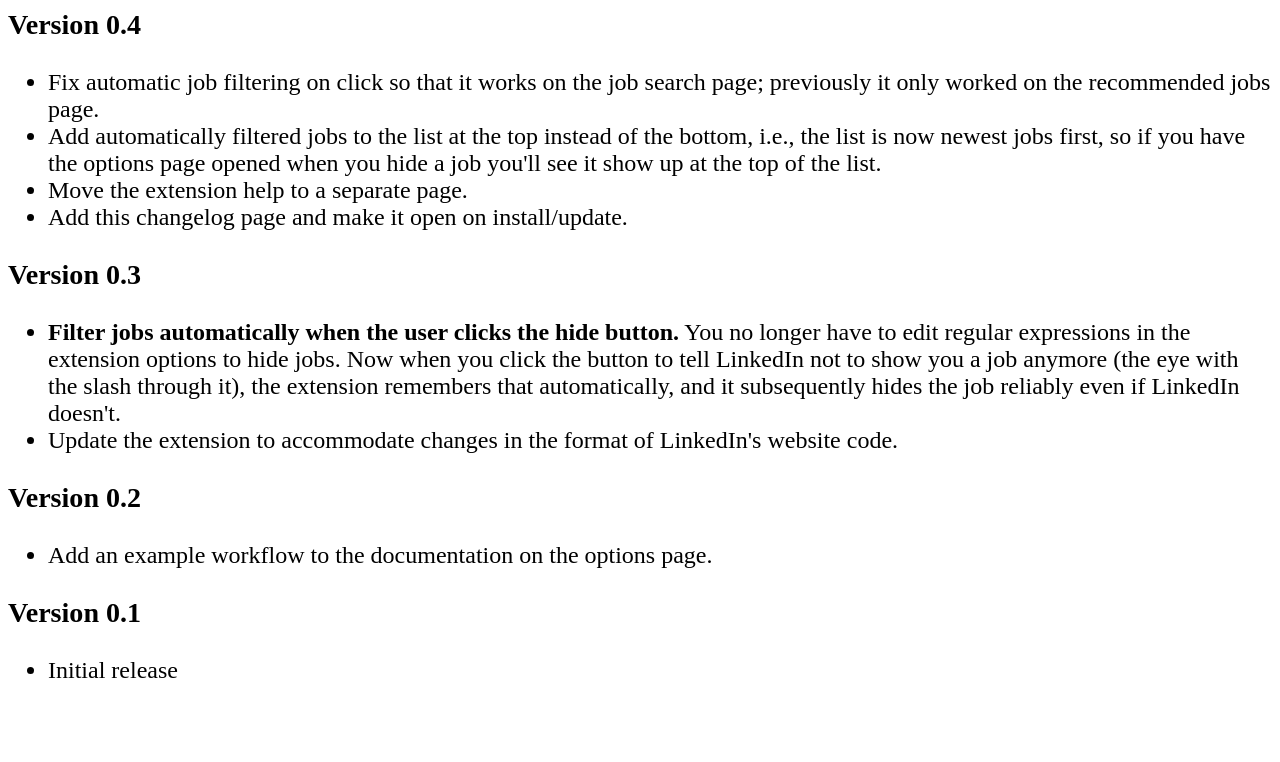
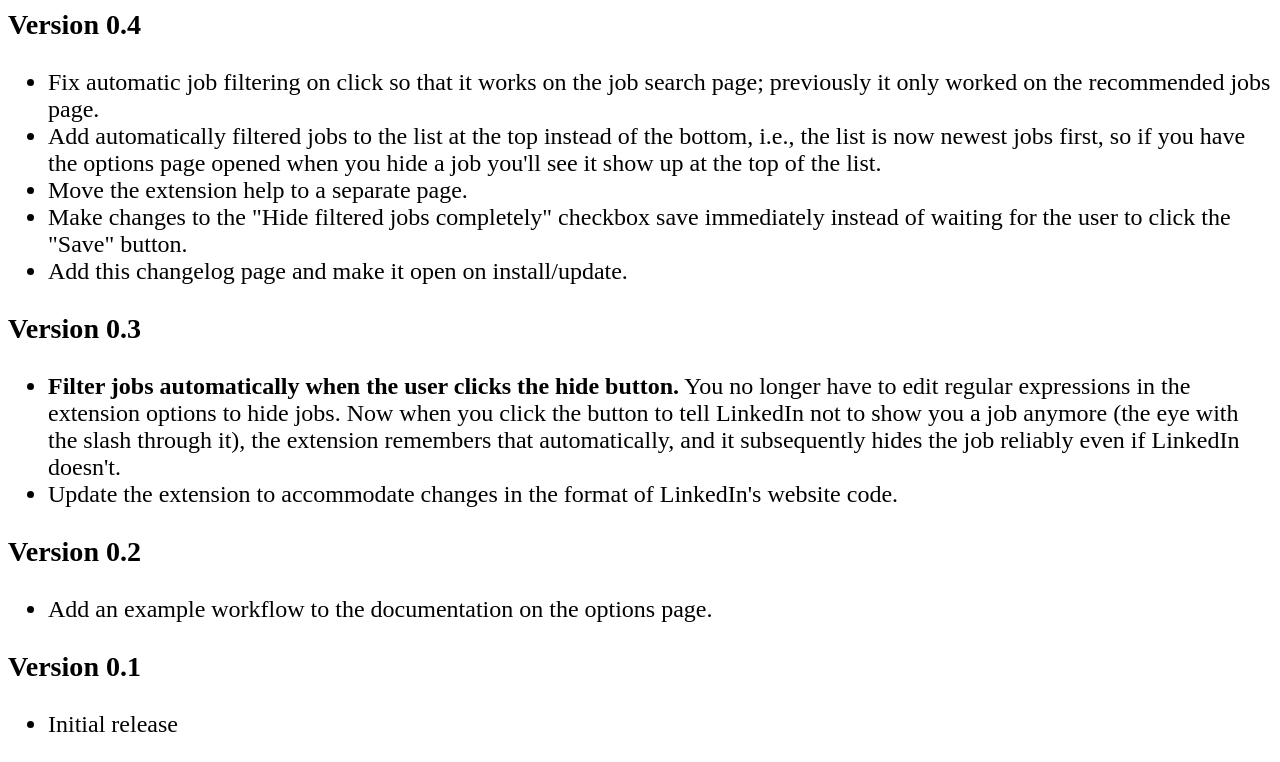
Before and after one commit to jikamens/jobs-filterer-for-linkedin, a browser extension: page changes.html in a window 1280 px wide. Shown: the part 127-889 px from the top of the page. Before the commit the page ends 835 px from the top, so only its background shows below. Drawn offline with Linux system fonts and the light colour scheme.

Commit message:
Make the "Hide filtered jobs completely" checkbox save immediately

```diff
--- a/changes.html
+++ b/changes.html
@@ -32,6 +32,9 @@ this program. If not, see <https://www.gnu.org/licenses/>.
           first, so if you have the options page opened when you hide
           a job you'll see it show up at the top of the list.</li>
         <li>Move the extension help to a separate page.</li>
+        <li>Make changes to the "Hide filtered jobs completely"
+          checkbox save immediately instead of waiting for the user to
+          click the "Save" button.</li>
         <li>Add this changelog page and make it open on install/update.</li>
       </ul>
       <h3>Version 0.3</h3>
--- a/options.js
+++ b/options.js
@@ -142,5 +142,6 @@ function restoreOptions() {
     });
 }
 
-document.addEventListener('DOMContentLoaded', restoreOptions);
-document.getElementById('save').addEventListener('click', saveOptions);
+document.addEventListener("DOMContentLoaded", restoreOptions);
+document.getElementById("save").addEventListener("click", saveOptions);
+document.getElementById("hideJobs").addEventListener("change", saveOptions);
```
